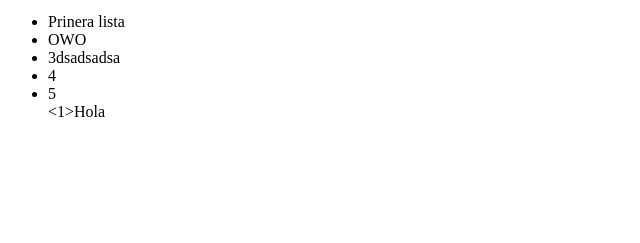
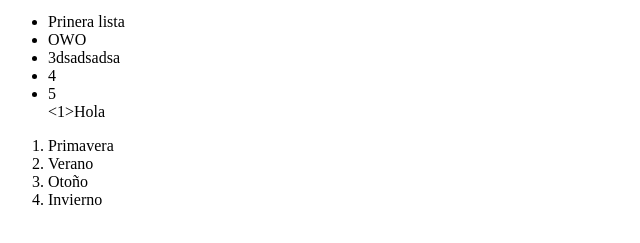
Before and after one commit to SlCristian/youtube-git, a plain HTML site: page index.html in a window 1280 px wide. Shown: the part 101-344 px from the top of the page, without its empty margins (0-640 px from the left). Drawn offline with Linux system fonts and the light colour scheme.

Commit message:
estaciones

```diff
--- a/Introduccion.js
+++ b/Introduccion.js
@@ -139,7 +139,9 @@ La fusion hay que hacerla manual, para resolver conflictos de duplicacion de con
 /*DATO IMPORTANTE DEL PORQUE TODAS LAS RAMAS QUE CREAS NO ES NECESARIO PONERLE EN REPOSITORIO YA QUE TALVEZ EL EQUIPO NO NECESITA ESA RAMAS
 1. OTRO DATO QUE ES APARTE: EN SU EL PUSH SE USA PARA MANDAR AL REMOTO PERO SI QUIERES GUARDAR CAMBIO DE MANERA INTERNA CON EL cmmit basta
 
-
+(PARA SALIR DE CUALQUIERA Y QUE NO TE SIGA MOSTRANDO COMO POR EJEMPLO LUEGO DE HACER EL git log, mas commmits, simplemente pulsa la letra "q")
 */
 
-/*dssdad */
+/*CAMBIOS: Por si eres weon y te olvidas de algo y ya le hiciste commit pero no quieres hacerle otra vez commit si no editarlo
+1. git log: es para ver el historial de todos los commits o git log --oneline
+*/
--- a/index.html
+++ b/index.html
@@ -17,7 +17,12 @@
         <li>5</li>
         <1>Hola</1>
     </ul>
-
+     <ol>
+      <li>Primavera</li>
+      <li>Verano</li>
+      <li>Otoño</li>
+      <li>Invierno</li>
+     </ol>
     <script src="script.js" type="module"></script>
 
 </body>
```
